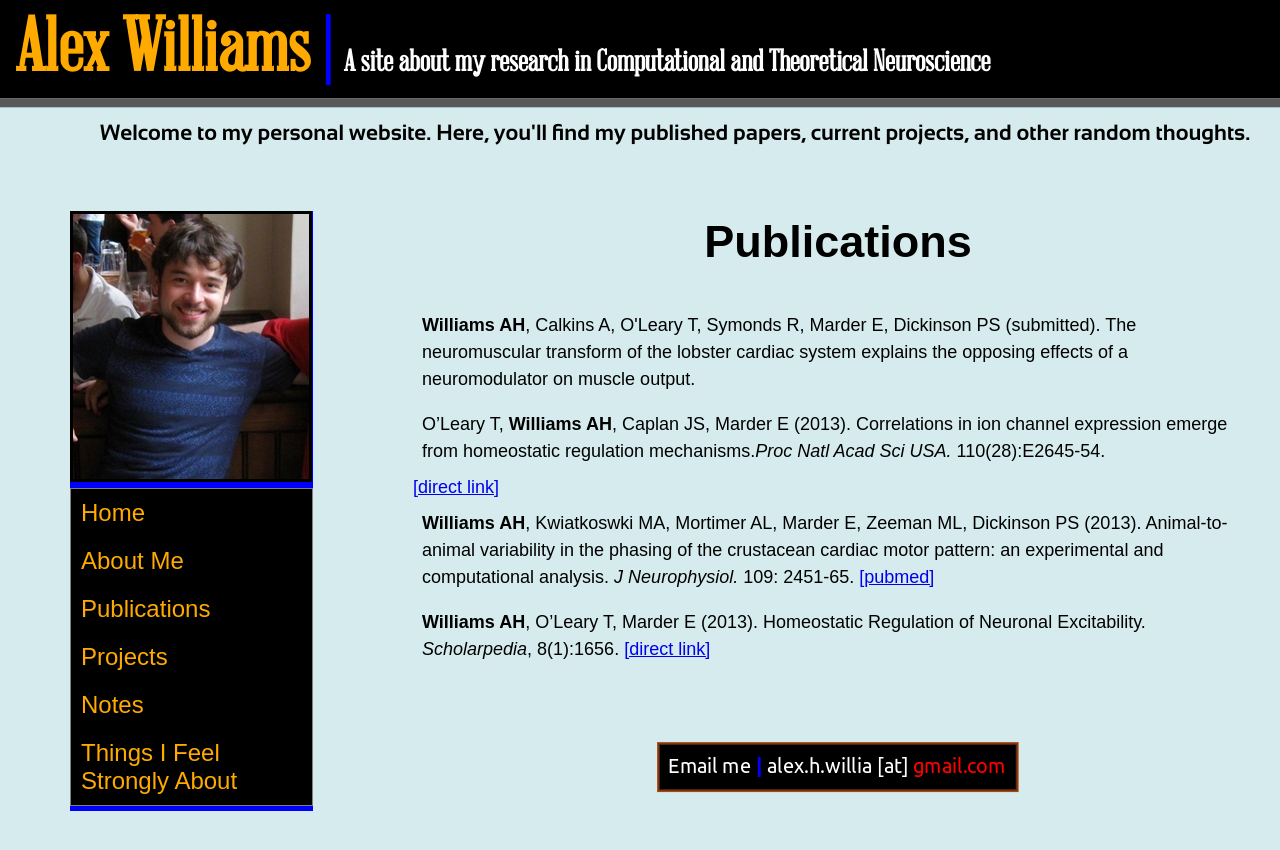
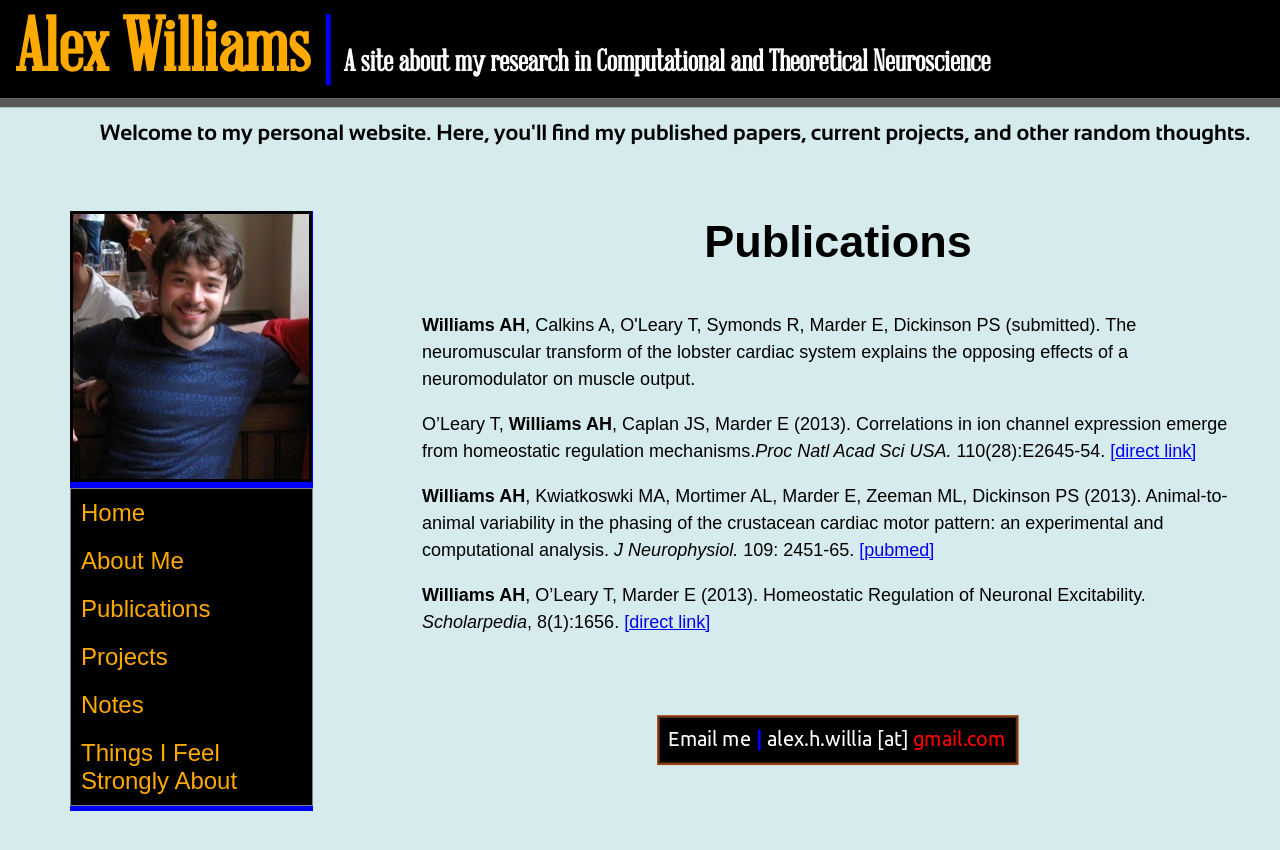
Before and after one commit to ahwillia/ahwillia.github.com, a Jekyll site: the page built from pubs/index.html, in a window 1280 px wide. Shown: the top 850 px of the page. Built offline with Jekyll 4.4.1, drawn with Linux system fonts in a browser that asks for light colours.

Commit message:
Deleted </li>

```diff
--- a/pubs/index.html
+++ b/pubs/index.html
@@ -8,7 +8,7 @@ title: Publications
 	<div id="pagetitle"> Publications </div>
 	<ul id="bodyul">
 		<li id="bodyli"> <b>Williams AH</b>, Calkins A, O'Leary T, Symonds R, Marder E, Dickinson PS (submitted). The neuromuscular transform of the lobster cardiac system explains the opposing effects of a neuromodulator on muscle output.</li>
-		<li id="bodyli"> O’Leary T, <b>Williams AH</b>, Caplan JS, Marder E (2013). Correlations in ion channel expression emerge from homeostatic regulation mechanisms.<i>Proc Natl Acad Sci USA.</i> 110(28):E2645-54.</li> <a id="textlink" href="http://www.pnas.org/content/110/28/E2645.long" target="_blank">[direct link]</a> </li>
+		<li id="bodyli"> O’Leary T, <b>Williams AH</b>, Caplan JS, Marder E (2013). Correlations in ion channel expression emerge from homeostatic regulation mechanisms.<i>Proc Natl Acad Sci USA.</i> 110(28):E2645-54. <a id="textlink" href="http://www.pnas.org/content/110/28/E2645.long" target="_blank">[direct link]</a> </li>
 		<li id="bodyli"> <b>Williams AH</b>, Kwiatkoswki MA, Mortimer AL, Marder E, Zeeman ML, Dickinson PS (2013). Animal-to-animal variability in the phasing of the crustacean cardiac motor pattern: an experimental and computational analysis. <i>J Neurophysiol.</i> 109: 2451-65. <a id="textlink" href="http://www.ncbi.nlm.nih.gov/pubmed/23446690" target="_blank">[pubmed]</a> </li>
 		<li id="bodyli"> <b>Williams AH</b>, O’Leary T, Marder E (2013). Homeostatic Regulation of Neuronal Excitability. <i>Scholarpedia</i>, 8(1):1656. <a id="textlink" href="http://www.scholarpedia.org/article/Homeostatic_Regulation_of_Neuronal_Excitability" target="_blank">[direct link]</a>  </li>
 	</ul>
```
